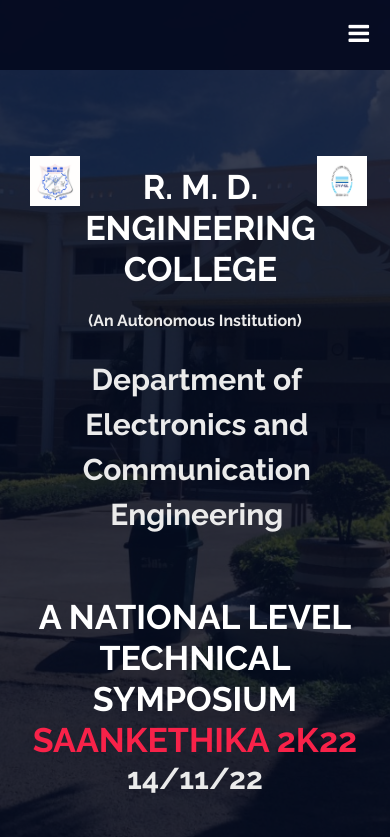
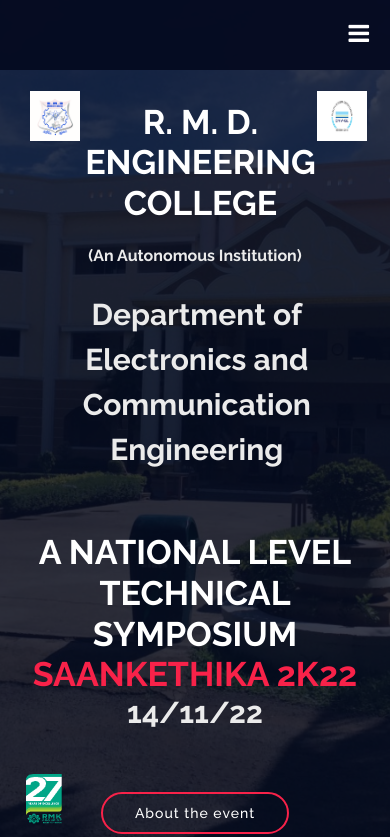
Before and after one commit to ErolDor/proj1, a plain HTML site: page RMD_SITE-main/index.html in a window 390 px wide. Shown: the top 837 px of the page. Drawn offline with Linux system fonts and the light colour scheme; animation ran at ten frames a second.

Commit message:
Update style.css

```diff
--- a/RMD_SITE-main/css/style.css
+++ b/RMD_SITE-main/css/style.css
@@ -1634,7 +1634,7 @@ body.mobile-nav-active #mobile-nav-toggle {
   }
 
   #intro .intro-container {
-    top: 70px;
+    top: unset;
   }
 
   #intro h1 {
```
